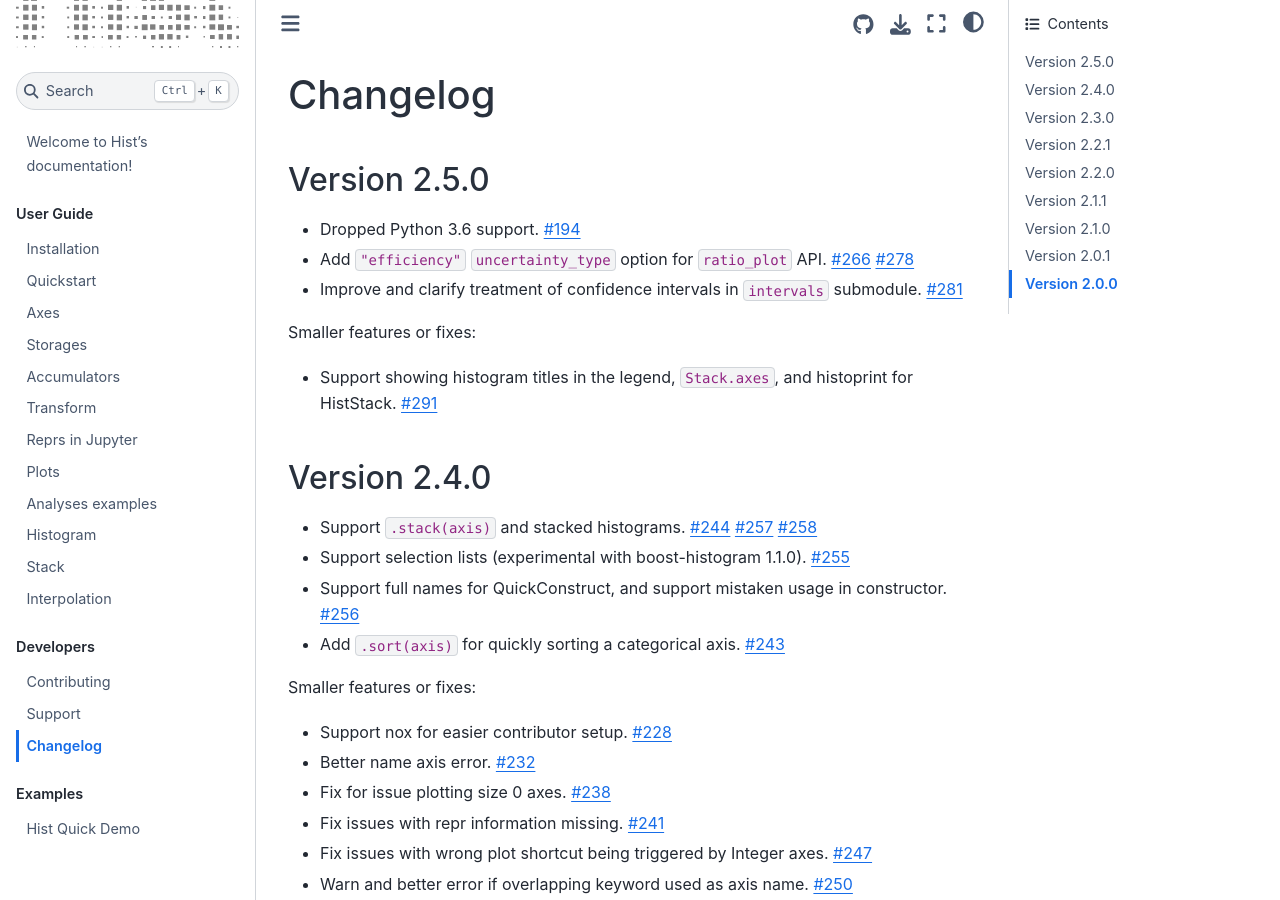
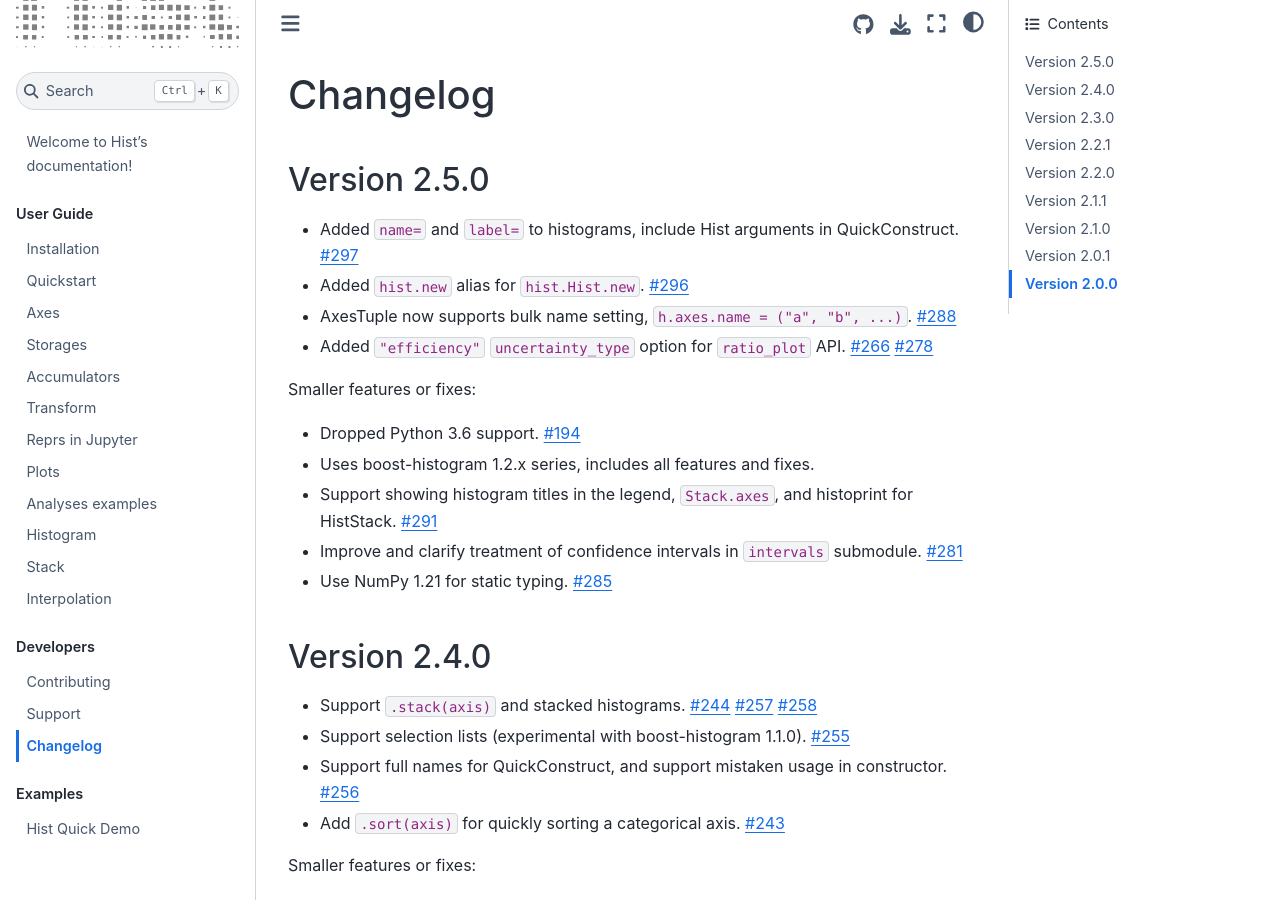
Before and after one commit to scikit-hep/hist, a Sphinx documentation site: the page built from docs/changelog.rst, in a window 1280 px wide and 900 px high. Built offline with Sphinx 7.4.7 and the Sphinx Book theme 1.1.4, drawn with Linux system fonts in a browser that asks for light colours; pages that are not in the unit, such as notebooks, are missing from menus.

Commit message:
chore: update the changelog (#313)

```diff
--- a/docs/changelog.rst
+++ b/docs/changelog.rst
@@ -4,21 +4,34 @@ Changelog
 Version 2.5.0
 --------------------
 
+* Added ``name=`` and ``label=`` to histograms, include Hist arguments in QuickConstruct.
+  `#297 <https://github.com/scikit-hep/hist/pull/297>`_
+
+* Added ``hist.new`` alias for ``hist.Hist.new``.
+  `#296 <https://github.com/scikit-hep/hist/pull/296>`_
+
+* AxesTuple now supports bulk name setting, ``h.axes.name = ("a", "b", ...)``.
+  `#288 <https://github.com/scikit-hep/hist/pull/288>`_
+
+* Added ``"efficiency"`` ``uncertainty_type`` option for ``ratio_plot`` API.
+  `#266 <https://github.com/scikit-hep/hist/pull/266>`_
+  `#278 <https://github.com/scikit-hep/hist/pull/278>`_
+
+Smaller features or fixes:
+
 * Dropped Python 3.6 support.
   `#194 <https://github.com/scikit-hep/hist/pull/194>`_
 
-* Add ``"efficiency"`` ``uncertainty_type`` option for ``ratio_plot`` API.
-  `#266 <https://github.com/scikit-hep/hist/pull/266>`_
-  `#278 <https://github.com/scikit-hep/hist/pull/278>`_
+* Uses boost-histogram 1.2.x series, includes all features and fixes.
+
+* Support showing histogram titles in the legend, ``Stack.axes``, and histoprint for HistStack.
+  `#291 <https://github.com/scikit-hep/hist/pull/291>`_
 
 * Improve and clarify treatment of confidence intervals in ``intervals`` submodule.
   `#281 <https://github.com/scikit-hep/hist/pull/281>`_
 
-
-Smaller features or fixes:
-
-* Support showing histogram titles in the legend, ``Stack.axes``, and histoprint for HistStack.
-  `#291 <https://github.com/scikit-hep/hist/pull/291>`_
+* Use NumPy 1.21 for static typing.
+  `#285 <https://github.com/scikit-hep/hist/pull/285>`_
 
 
 Version 2.4.0
```
